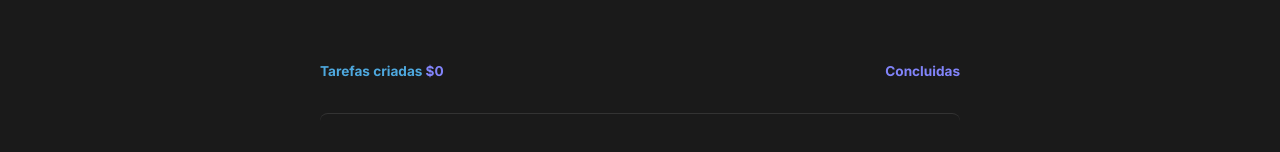
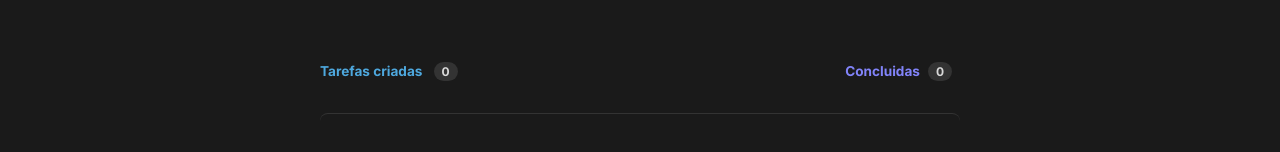
Before and after one commit to PedroGontijo13/todo-list-ignite, a React (Vite) app: page / in a window 1280 px wide. Shown: the part 169-321 px from the top of the page. Built offline with nearby package versions, Linux system fonts and the light colour scheme.

Commit message:
`Added new CSS class for task count display and updated TasksList component to use it`

```diff
--- a/src/components/TasksList.module.css
+++ b/src/components/TasksList.module.css
@@ -37,6 +37,15 @@
     margin-bottom: 16px;
 }
 
+.tasksCount {
+    margin: 0 8px;
+    font-size: 12px;
+    background-color: var(--gray-400);
+    color: var(--gray-200) !important;
+    padding: 2px 8px;
+    border-radius: 999px;
+}
+
 .emptyList {
     display: flex;
     flex-direction: column;
--- a/src/components/TasksList.tsx
+++ b/src/components/TasksList.tsx
@@ -6,8 +6,8 @@ export function TasksList({ tasks }: { tasks: string[] }) {
     return (
         <div className={styles.tasksList}>
             <header className={styles.header}>
-                <p>Tarefas criadas {tasks ? <span>${tasks.length}</span> : <span>0</span>}</p>
-                <p><span>Concluidas</span></p>
+                <p>Tarefas criadas {tasks ? <span className={styles.tasksCount}>{tasks.length}</span> : <span className={styles.tasksCount}>0</span>}</p>
+                <p><span>Concluidas</span>{tasks ? <span className={styles.tasksCount}>{tasks.length}</span> : <span className={styles.tasksCount}>0</span>}</p>
             </header>
             <div className={styles.tasksContainer}>
                 {tasks.length === 0 ? (
```
